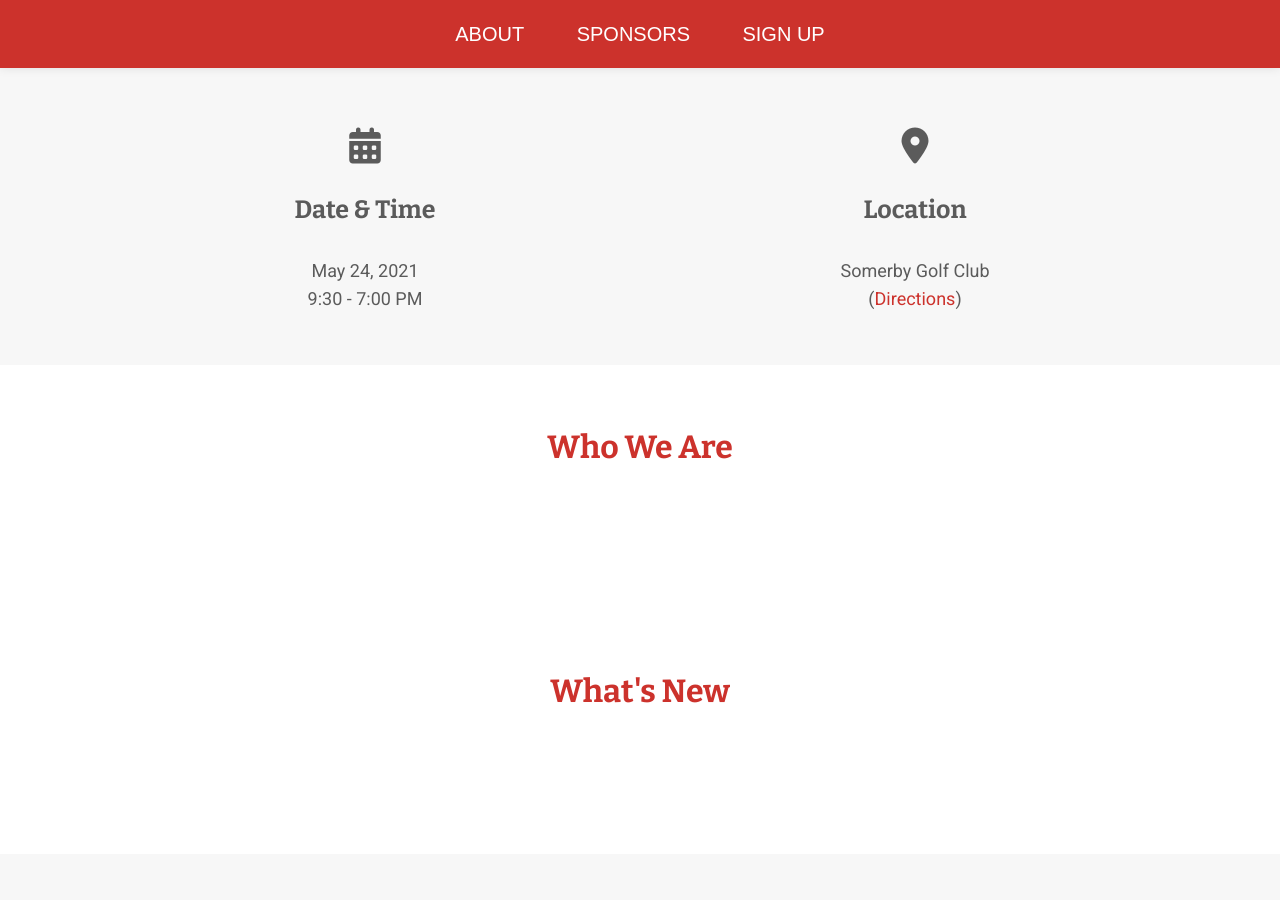
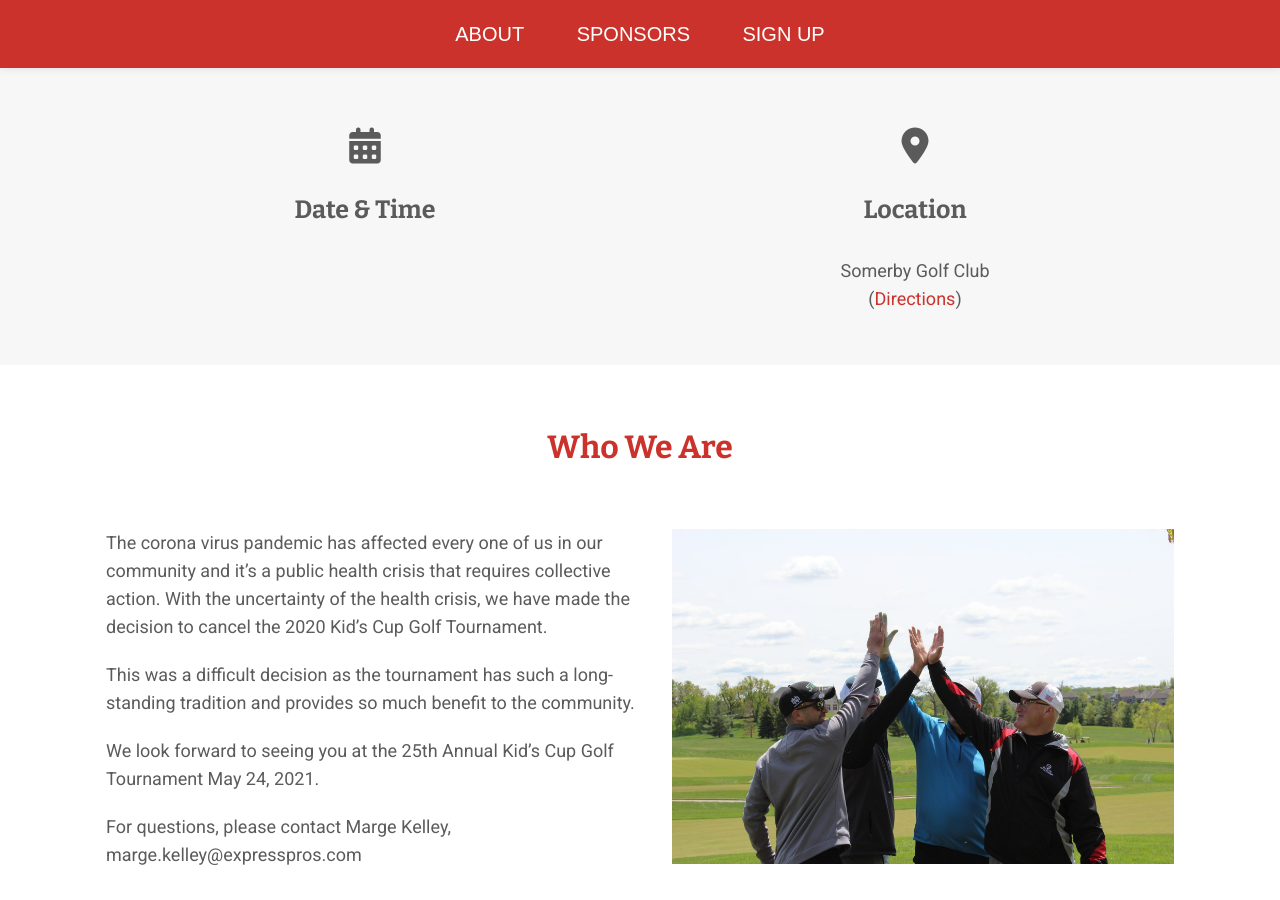
Before and after one commit to kidscuprochester/kidscuprochester.github.io, a Jekyll site: the page built from index.md, in a window 1280 px wide and 900 px high, scrolled down 842 px. Built offline with Jekyll 4.4.1, drawn with Linux system fonts in a browser that asks for light colours; nearby versions of some CDN libraries; part of the change alters nothing that is shown.

```diff
--- a/_config.yml
+++ b/_config.yml
@@ -30,12 +30,12 @@ quick_actions:
   want_to_purchase_tickets:
     button_text: I want to buy tickets
     button_link: mailto:marge.kelley@expresspros.com?subject=Kid's Cup Rochester Tickets&body=I%20would%20like%20to%20purchase%20tickets%20to%20the%20Kid's%20Cup%20Social%20Hour%20and%20Dinner!
-next_event:
+whats_new:
   date: 2021-05-24 00:00:00.000000000 Z
   time: 9:30 - 7:00 PM
   location: Somerby Golf Club
   directions_url: https://www.google.com/maps/dir//''/@44.0477542,-92.6697751,13z/data=!4m8!4m7!1m0!1m5!1m1!1s0x87f742b8acef5c79:0xe0c57d3c2c3b35dd!2m2!1d-92.6347557!2d44.0476979
-Important_Event_Update:
+who_we_are:
   text: |-
     The corona virus pandemic has affected every one of us in our community and it’s a public health crisis that requires collective action. With the uncertainty of the health crisis, we have made the decision to cancel the 2020 Kid’s Cup Golf Tournament.
 
```
